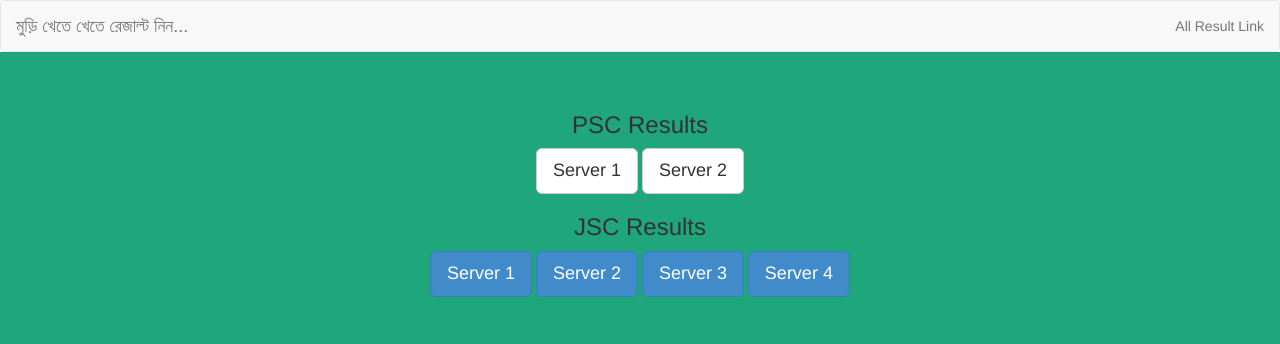
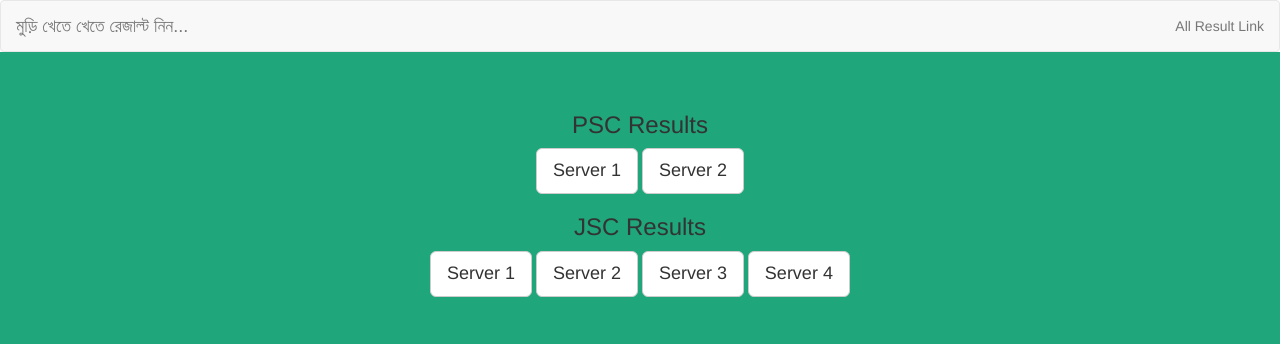
Before and after one commit to murikhai/murikhai.github.io, a plain HTML site: page allresults.html in a window 1280 px wide. Shown: the top 344 px of the page. Drawn offline with nearby package versions, Linux system fonts and the light colour scheme; files that its build step writes are made by us from their sources; grey boxes are pictures that could not be loaded.

Commit message:
Update allresults.html

```diff
--- a/allresults.html
+++ b/allresults.html
@@ -61,10 +61,10 @@
 <p>
       <h3>JSC Results</h3>
 
-        <a href="http://futani.github.io/jscarch" class="btn btn-primary btn-lg" role="button">Server 1</a>
-        <a href="http://futani.github.io/jscregular" class="btn btn-primary btn-lg" role="button">Server 2</a>
-        <a href="http://futani.github.io/jsclite" class="btn btn-primary btn-lg" role="button">Server 3</a>
-        <a href="http://futani.github.io/jscip" class="btn btn-primary btn-lg" role="button">Server 4</a>
+        <a href="http://futani.github.io/jscarch" class="btn btn-default btn-lg" role="button">Server 1</a>
+        <a href="http://futani.github.io/jscregular" class="btn btn-default btn-lg" role="button">Server 2</a>
+        <a href="http://futani.github.io/jsclite" class="btn btn-default btn-lg" role="button">Server 3</a>
+        <a href="http://futani.github.io/jscip" class="btn btn-default btn-lg" role="button">Server 4</a>
 
       </p>
 </div>
```
